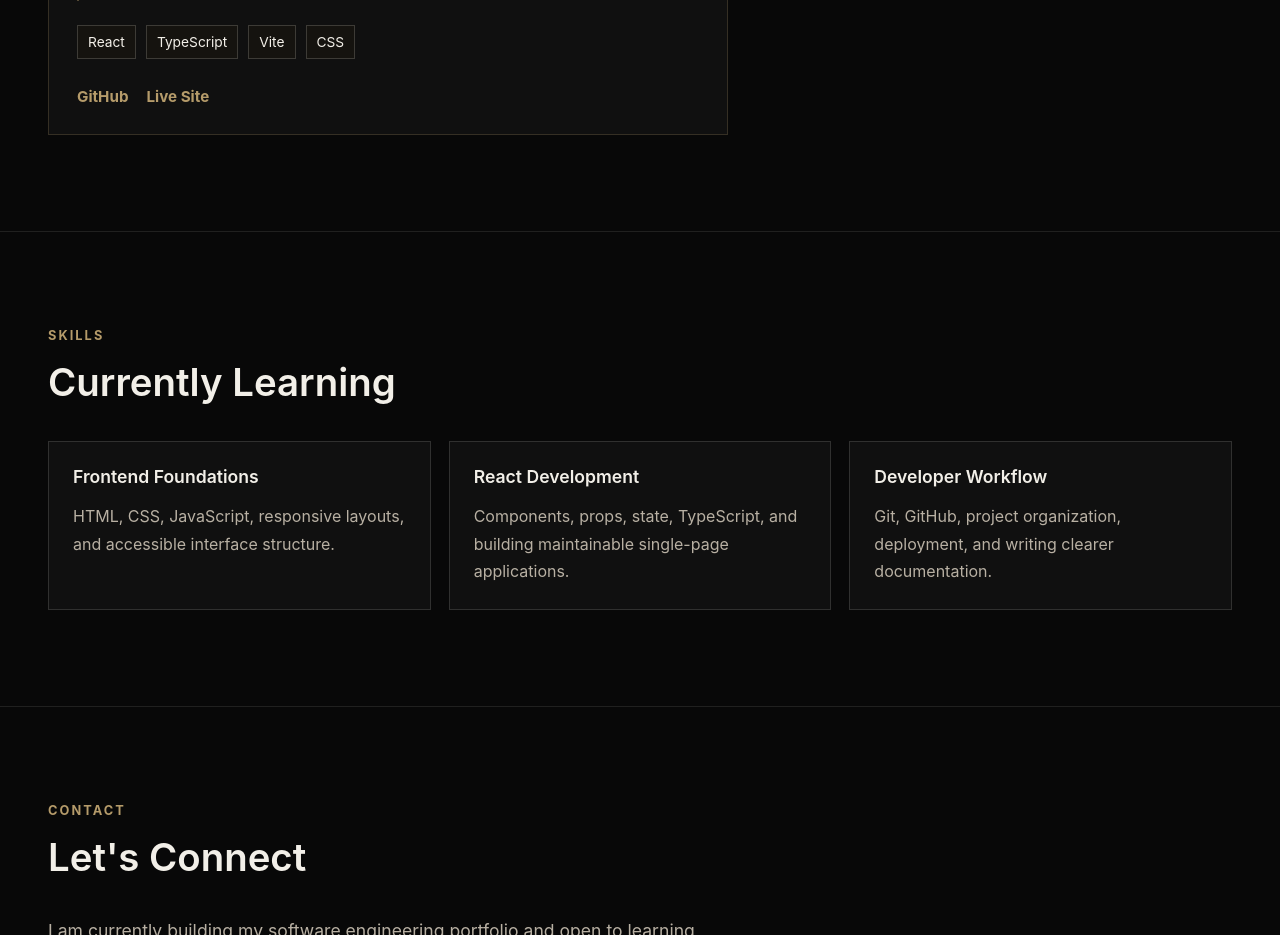
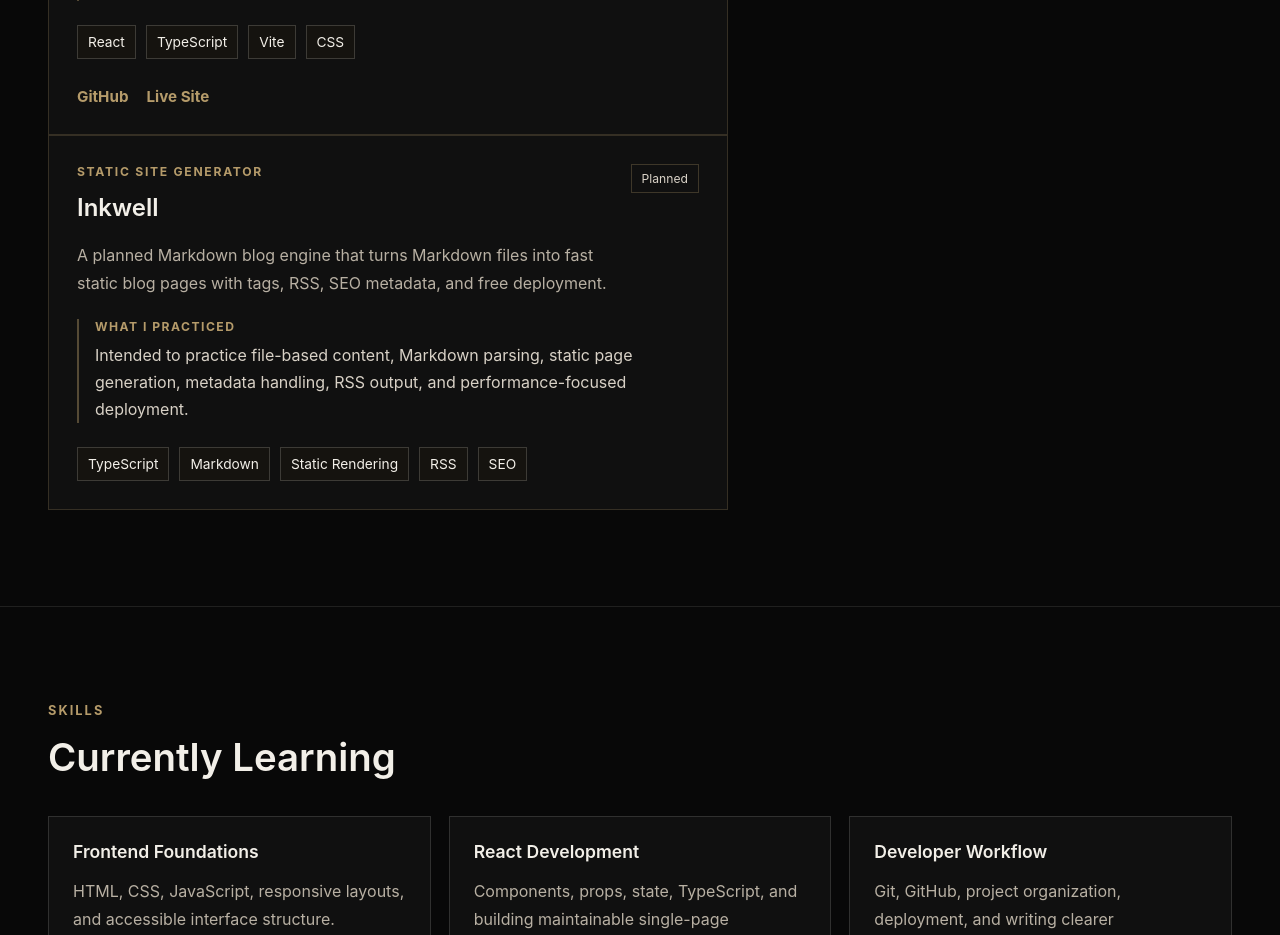
Before and after one commit to zjiexu/jynx, a React (Vite) app: page / in a window 1280 px wide. Shown: the part 1720-2655 px from the top of the page. Built offline with nearby package versions, Linux system fonts and the light colour scheme.

Commit message:
Add planned Inkwell project

```diff
--- a/src/components/ProjectsSection.tsx
+++ b/src/components/ProjectsSection.tsx
@@ -37,6 +37,7 @@ function ProjectsSection({ projects }: ProjectsSectionProps) {
               ))}
             </ul>
 
+            {project.links.length > 0 && (
               <div className="project-links">
                 {project.links.map((link) => (
                   <a href={link.url} key={link.label} target="_blank" rel="noreferrer">
@@ -44,6 +45,7 @@ function ProjectsSection({ projects }: ProjectsSectionProps) {
                   </a>
                 ))}
               </div>
+            )}
           </article>
         ))}
       </div>
--- a/src/data.ts
+++ b/src/data.ts
@@ -63,6 +63,17 @@ export const projects: Project[] = [
       },
     ],
   },
+  {
+    type: 'Static Site Generator',
+    title: 'Inkwell',
+    status: 'Planned',
+    description:
+      'A planned Markdown blog engine that turns Markdown files into fast static blog pages with tags, RSS, SEO metadata, and free deployment.',
+    learning:
+      'Intended to practice file-based content, Markdown parsing, static page generation, metadata handling, RSS output, and performance-focused deployment.',
+    tools: ['TypeScript', 'Markdown', 'Static Rendering', 'RSS', 'SEO'],
+    links: [],
+  },
 ]
 
 export const contactLinks: ContactLink[] = [
```
Lines whose indentation alone changed are shown as unchanged.
